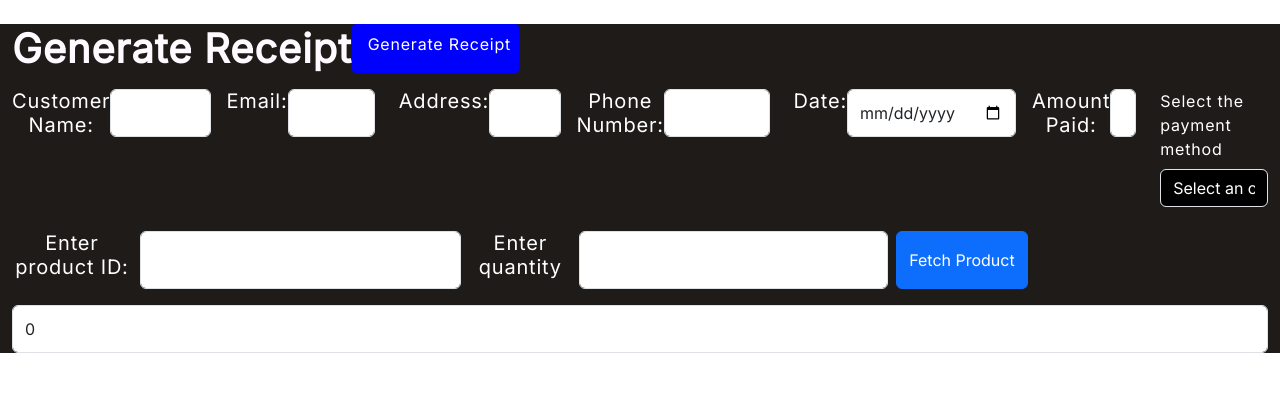
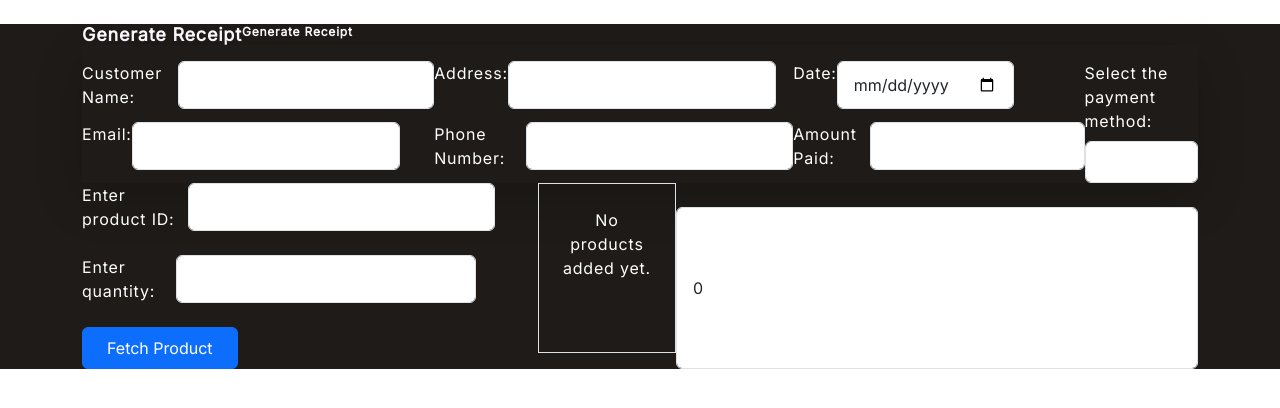
Before and after one commit to tobidechamp15/InvoiceXpress, a React (Create React App) app: page /rec-test in a window 1280 px wide. Shown: the top 408 px of the page. Built offline with nearby package versions, Linux system fonts and the light colour scheme; a web font is replaced by a local one.

Commit message:
dev changes

```diff
--- a/src/Components/CustomerInfo.jsx
+++ b/src/Components/CustomerInfo.jsx
@@ -4,86 +4,106 @@ import PropTypes from "prop-types";
 
 const CustomerInfo = ({ onChange }) => {
   return (
-    <div className="flex items-center justify-center w-full ">
-      <div className="md:w-[75%] w-full">
-        <div className="flex flex-col gap-4 items-start mt-3">
-          <div className="flex justify-between w-full gap-3 xsm:flex-col">
-            <div className="flex w-full flex-col items-start">
-              <label htmlFor="customerName" className="input-name">
+    <div className="flex items-center justify-center w-full bg-[#1e1b18] py-10">
+      <div className="md:w-[75%] w-full bg-[#1e1b18] text-white shadow-lg rounded-lg p-6">
+        <div className="flex flex-col gap-6 items-start mt-3">
+          {/* Customer Name & Email */}
+          <div className="flex justify-between w-full gap-6 flex-wrap">
+            <div className="flex w-full md:w-[48%] flex-col items-start">
+              <label
+                htmlFor="customerName"
+                className="text-sm text-white font-medium"
+              >
                 Customer Name:
               </label>
               <input
                 type="text"
                 id="customerName"
-                className="form-control input-field"
+                className="form-control input-field bg-gray-50 border border-gray-300 rounded-lg w-full py-2 px-3 text-sm focus:outline-none focus:ring-2 focus:ring-blue-400 transition duration-200"
                 onChange={(e) => onChange("customerName", e.target.value)}
               />
             </div>
-            <div className="flex w-full flex-col items-start">
-              <label htmlFor="email" className="input-name">
+            <div className="flex w-full md:w-[48%] flex-col items-start">
+              <label htmlFor="email" className="text-sm text-white font-medium">
                 Email:
               </label>
               <input
                 type="email"
-                className="form-control input-field"
+                className="form-control input-field bg-gray-50 border border-gray-300 rounded-lg w-full py-2 px-3 text-sm focus:outline-none focus:ring-2 focus:ring-blue-400 transition duration-200"
                 id="email"
                 onChange={(e) => onChange("email", e.target.value)}
               />
             </div>
           </div>
-          <div className="flex justify-between w-full gap-3 xsm:flex-col">
-            <div className="flex w-full flex-col items-start">
-              <label htmlFor="address" className="input-name">
+
+          {/* Address & Phone Number */}
+          <div className="flex justify-between w-full gap-6 flex-wrap">
+            <div className="flex w-full md:w-[48%] flex-col items-start">
+              <label
+                htmlFor="address"
+                className="text-sm text-white font-medium"
+              >
                 Address:
               </label>
               <input
                 type="text"
-                className="form-control input-field"
+                className="form-control input-field bg-gray-50 border border-gray-300 rounded-lg w-full py-2 px-3 text-sm focus:outline-none focus:ring-2 focus:ring-blue-400 transition duration-200"
                 id="address"
                 onChange={(e) => onChange("address", e.target.value)}
               />
             </div>
-            <div className="flex w-full flex-col items-start">
-              <label htmlFor="phoneNumber" className="input-name">
+            <div className="flex w-full md:w-[48%] flex-col items-start">
+              <label
+                htmlFor="phoneNumber"
+                className="text-sm text-white font-medium"
+              >
                 Phone Number:
               </label>
               <input
                 type="number"
-                className="form-control input-field"
+                className="form-control input-field bg-gray-50 border border-gray-300 rounded-lg w-full py-2 px-3 text-sm focus:outline-none focus:ring-2 focus:ring-blue-400 transition duration-200"
                 id="phoneNumber"
                 onChange={(e) => onChange("phoneNumber", e.target.value)}
               />
             </div>
           </div>
 
-          <div className="flex justify-between w-full gap-3 xsm:flex-col">
-            <div className="flex w-full flex-col items-start">
-              <label htmlFor="Date" className="input-name">
+          {/* Date & Amount Paid */}
+          <div className="flex justify-between w-full gap-6 flex-wrap">
+            <div className="flex w-full md:w-[48%] flex-col items-start">
+              <label htmlFor="date" className="text-sm text-white font-medium">
                 Date:
               </label>
               <input
                 type="date"
-                className="form-control input-field"
+                className="form-control input-field bg-gray-50 border border-gray-300 rounded-lg w-full py-2 px-3 text-sm focus:outline-none focus:ring-2 focus:ring-blue-400 transition duration-200"
                 id="date"
                 onChange={(e) => onChange("date", e.target.value)}
               />
             </div>
-            <div className="flex w-full flex-col items-start">
-              <label htmlFor="amountPaid" className="input-name">
+            <div className="flex w-full md:w-[48%] flex-col items-start">
+              <label
+                htmlFor="amountPaid"
+                className="text-sm text-white font-medium"
+              >
                 Amount Paid:
               </label>
               <input
                 type="number"
-                className="form-control input-field"
+                className="form-control input-field bg-gray-50 border border-gray-300 rounded-lg w-full py-2 px-3 text-sm focus:outline-none focus:ring-2 focus:ring-blue-400 transition duration-200"
                 id="amountPaid"
                 onChange={(e) => onChange("amountPaid", e.target.value)}
               />
             </div>
           </div>
+
+          {/* Payment Method */}
           <div className="w-full">
-            <label>Select the payment method</label>
+            <label className="text-sm text-white font-medium">
+              Select the payment method:
+            </label>
             <select
-              className="bg-black form-control text-white w-full mt-2"
+              className="bg-gray-50 form-control text-white w-full mt-2 py-2 px-3 border border-gray-300 rounded-lg text-sm focus:outline-none focus:ring-2 focus:ring-blue-400 transition duration-200"
               onChange={(e) => onChange("paymentMethod", e.target.value)}
             >
               <option value="">Select an option</option>
--- a/src/Components/InvoiceHistory.jsx
+++ b/src/Components/InvoiceHistory.jsx
@@ -109,7 +109,7 @@ const InvoiceHistory = () => {
           </div>
         </div>
       ) : (
-        <div className="text-white container-fluid min-h-screen">
+        <div className="text-white container-fluid min-h-screen my-4">
           <div className="justify-between items-center flex md:mx-[24px]">
             <span className="nav-title">Invoice History</span>
             <Link
--- a/src/Components/Logout.jsx
+++ b/src/Components/Logout.jsx
@@ -24,9 +24,9 @@ const Logout = () => {
   return (
     <div
       onClick={handleLogOut}
-      className="flex justify-center  text-xs md:text-xl bg-pink-600 items-center w-full py-2 px-4 rounded-lg btn hover:bg-pink-700 transition-all ease-in-out text-white"
+      className="flex justify-center  text-xs text-[14px] bg-red-600 items-center  py-2 px-4 rounded-lg btn hover:bg-red-700 transition-all ease-in-out text-white"
     >
-      <FontAwesomeIcon icon={faSignOut} className="me-2" />
+      <FontAwesomeIcon icon={faSignOut} className="me-2 text-[14px]" />
       Logout
     </div>
   );
--- a/src/Components/ReceiptTest.jsx
+++ b/src/Components/ReceiptTest.jsx
@@ -14,16 +14,20 @@ const ReceiptTest = () => {
   const [amountPaid, setAmountPaid] = useState("");
   const [products, setProducts] = useState([]);
   const [productInput, setProductInput] = useState({ id: "", quantity: "" });
-  const [showInvoice, setShowInvoice] = useState("");
+  const [showInvoice, setShowInvoice] = useState(false); // Changed to boolean
   const [invoiceData, setInvoiceData] = useState({});
+  const [loading, setLoading] = useState(false); // Loading state for async operations
 
+  // Handle input changes for product details
   const handleInputChange = (e) => {
     const { name, value } = e.target;
     setProductInput((prevInput) => ({ ...prevInput, [name]: value }));
   };
 
+  // Fetch product details by product ID
   const fetchProduct = async () => {
     try {
+      setLoading(true); // Set loading to true
       const response = await axiosInstance.get(
         `/getByProductId/${productInput.id}`,
         { headers }
@@ -34,50 +38,66 @@ const ReceiptTest = () => {
         quantity: productInput.quantity,
       };
       setProducts((prevProducts) => [...prevProducts, productWithQuantity]);
-      console.log(products);
-      setProductInput({ id: "", quantity: "" }); // Clear input fields after fetching
+      setProductInput({ id: "", quantity: "" }); // Clear input fields
     } catch (error) {
-      console.log(
-        // `Error fetching product with ID ${productInput.id}:`,
-        "Error",
-        error.response.data.message
+      console.error(
+        "Error fetching product:",
+        error.response?.data?.message || error.message
       );
+    } finally {
+      setLoading(false); // Set loading to false after fetching
     }
   };
 
+  // Handle customer information change
   const handleCustomerInfoChange = (name, value) => {
-    // Handle changes in customer information
-
-    if (name === "customerName") {
+    switch (name) {
+      case "customerName":
         setCustomerName(value);
-    } else if (name === "address") {
+        break;
+      case "email":
+        setEmail(value);
+        break;
+      case "phoneNumber":
+        setPhoneNumber(value);
+        break;
+      case "address":
         setAddress(value);
-    } else if (name === "paymentMethod") {
+        break;
+      case "paymentMethod":
         setPaymentMethod(value);
-    } else if (name === "email") {
-      setEmail(value);
-    } else if (name === "phoneNumber") {
-      setPhoneNumber(value);
-    } else if (name === "date") {
+        break;
+      case "date":
         setDate(value);
-    } else if (name === "amountPaid") {
+        break;
+      case "amountPaid":
         setAmountPaid(value);
+        break;
+      default:
+        break;
     }
   };
+
+  // Handle form submission to add products
   const handleSubmit = (e) => {
     e.preventDefault();
     if (productInput.id.trim() !== "" && productInput.quantity.trim() !== "") {
       fetchProduct();
+    } else {
+      alert("Please enter both product ID and quantity.");
     }
   };
+
+  // Calculate total amount for the products added
   const calculateTotalAmount = () => {
-    return products.reduce((total, product) => {
-      return total + product.price * product.quantity;
-    }, 0);
+    return products.reduce(
+      (total, product) => total + product.price * product.quantity,
+      0
+    );
   };
 
+  // Create invoice
   const handleCreateInvoice = () => {
-    // handleCustomerInfoChange();
     const items = products.map((product) => ({
       itemName: product.productName,
       quantity: product.quantity,
@@ -99,80 +119,118 @@ const ReceiptTest = () => {
     axiosInstance
       .post("/createInvoice", data, { headers })
       .then((response) => {
-        console.log(response.data.invoice);
-        setInvoiceData(JSON.parse(data)); // Set invoice data
-        console.log(JSON.parse(data)); // Set invoice data
-        setShowInvoice(true);
-        // setShowInvoice(true); // Show the receipt after generating it
+        console.log(response.data);
+        setInvoiceData(JSON.parse(data));
+        setShowInvoice(true); // Show the receipt after generating it
       })
       .catch((err) => {
-        console.error(err.response);
+        console.error(
+          "Error creating invoice:",
+          err.response?.data?.message || err.message
+        );
       });
   };
+
   return (
     <>
       {showInvoice ? (
         <Receipt invoiceData={invoiceData} />
       ) : (
-        <div className="text-white container-fluid min-h-screen my-4 ">
-          <div className="justify-between items-center flex md:mx-[24px]">
+        <div className="container mx-auto text-white my-4 flex-grow">
+          {/* Header */}
+          <div className="flex justify-between items-center md:mx-[24px]">
             <span className="nav-title">Generate Receipt</span>
             <span
-              to="/dashboard/add-products"
-              //   onClick={setShowModal(true)}
-              className="flex gap-2 items-center gen-rec-cont"
+              onClick={handleCreateInvoice}
+              className="cursor-pointer flex items-center gap-2 gen-rec"
             >
-              <img src="" alt="" />
-              <span onClick={handleCreateInvoice} className="gen-rec">
               Generate Receipt
             </span>
-            </span>
           </div>
+
+          {/* Customer Info Component */}
           <CustomerInfo onChange={handleCustomerInfoChange} />
-          <div className="flex flex-col w-full justify-center items-center mt-4">
+
+          {/* Product Form */}
+          <div className="flex flex-col w-full justify-center items-center mt-6">
             <form
               onSubmit={handleSubmit}
-              className=" flex gap-2 xsm:flex-col xsm:w-full md:w-[75%]  items-center justify-center"
+              className="flex flex-wrap gap-4 justify-center items-center w-full md:w-[75%]"
             >
-              <div className=" flex-col flex gap-2 items-start w-full">
-                <span className="input-name">Enter product ID:</span>
+              {/* Product ID Field */}
+              <div className="flex flex-col gap-1 items-start w-full md:w-[196px]">
+                <label htmlFor="productId" className="text-sm text-white">
+                  Enter product ID:
+                </label>
                 <input
+                  id="productId"
                   type="number"
-                  className="form-control input-text  md:w-[196px]"
+                  className="form-control input-text w-full border rounded-lg px-3 py-2 text-sm focus:outline-none focus:ring-2 focus:ring-blue-400"
                   name="id"
                   value={productInput.id}
                   onChange={handleInputChange}
                   required
                 />
               </div>
-              <div className=" flex-col flex gap-2 items-start w-full">
-                <span className="input-name">Enter quantity</span>
+
+              {/* Quantity Field */}
+              <div className="flex flex-col gap-1 items-start w-full md:w-[196px]">
+                <label htmlFor="quantity" className="text-sm text-white">
+                  Enter quantity:
+                </label>
                 <input
+                  id="quantity"
                   type="number"
-                  className="form-control input-text md:w-[196px]"
+                  className="form-control input-text w-full border rounded-lg px-3 py-2 text-sm focus:outline-none focus:ring-2 focus:ring-blue-400"
                   name="quantity"
                   value={productInput.quantity}
                   onChange={handleInputChange}
                   required
                 />
               </div>
-              <button type="submit" className="btn btn-primary md:w-[96px]">
-                Fetch Product
+
+              {/* Submit Button */}
+              <button
+                type="submit"
+                className="btn btn-primary bg-blue-500 text-white rounded-lg px-4 py-2 w-full md:w-[96px] hover:bg-blue-600 transition duration-200"
+              >
+                {loading ? "Fetching..." : "Fetch Product"}
               </button>
             </form>
+
+            {/* Product List */}
+            <ul className="mt-6 w-full md:w-[75%] bg-gray-50 border border-gray-200 rounded-lg p-4">
+              {products.length > 0 ? (
+                products.map((product, index) => (
+                  <li
+                    key={index}
+                    className="flex justify-between items-center p-2 bg-white border-b rounded-md mb-2"
+                  >
+                    <span className="text-gray-700 text-sm">
+                      {product.productName}
+                    </span>
+                    <span className="text-gray-500 text-sm">
+                      #{product.price}
+                    </span>
+                    <span className="text-gray-500 text-sm">
+                      Qty: {product.quantity}
+                    </span>
+                  </li>
+                ))
+              ) : (
+                <p className="text-gray-500 text-sm text-center">
+                  No products added yet.
+                </p>
+              )}
+            </ul>
+
+            {/* Total Amount */}
+            <input
+              className="form-control bg-gray-100 border rounded-lg px-3 py-2 text-sm mt-4 md:w-[196px] focus:outline-none focus:ring-2 focus:ring-blue-400"
+              value={calculateTotalAmount()}
+              readOnly
+            />
           </div>
-          <ul>
-            {products.map((product, index) => (
-              <li key={index}>
-                {product.productName} - #{product.price} - Quantity:
-                {product.quantity}
-              </li>
-            ))}
-          </ul>
-          <input
-            className="input-field form-control my-3 md:w-[196px]"
-            value={calculateTotalAmount()}
-          />
         </div>
       )}
     </>
--- a/src/Components/Recgen.jsx
+++ b/src/Components/Recgen.jsx
@@ -58,7 +58,7 @@ const Recgen = () => {
   };
 
   return (
-    <div className="container-fluid min-h-screen py-5">
+    <div className="container-fluid flex-grow py-5">
       {showReceipt ? (
         <Receipt
           customerName={customerName}
--- a/src/index.css
+++ b/src/index.css
@@ -173,7 +173,7 @@ body {
 
 .active-tab {
   color: var(--Color-White, var(--white, #fff));
-  font-size: 16px;
+  font-size: 12px;
   font-style: normal;
   font-weight: 700;
   line-height: normal;
@@ -200,7 +200,6 @@ body {
 
 .dropdown-open a {
   display: block;
-  color: #fff;
   text-decoration: none;
   padding: 10px 10px;
   transition: background-color 0.3s;
@@ -236,6 +235,7 @@ body {
   transition: ease-in-out 0.5s;
   border-bottom: none !important;
   width: 100% !important;
+  font-size: 12px;
 }
 
 .rotate {
@@ -244,7 +244,7 @@ body {
 
 .nav-title {
   color: var(--Text, #fffaff);
-  font-size: 40px;
+  font-size: 18px;
   font-style: normal;
   font-weight: 700;
   line-height: normal;
@@ -330,6 +330,14 @@ body {
   font-size: 16px;
   line-height: 19.36px;
 }
+.gen-rec {
+  color: var(--Text, #fffaff);
+  font-size: 12px;
+  font-style: normal;
+  text-align: center;
+  font-weight: 600;
+  line-height: normal;
+}
 
 @media (max-width: 768px) {
   .item-input {
@@ -396,7 +404,7 @@ body {
 
   .sales {
     color: var(--Text, #fffaff);
-    font-size: 14px;
+    font-size: 12px;
     font-style: normal;
     font-weight: 600;
     line-height: normal;
```
Also changed, not shown: src/Components/Dashboard.jsx (+15 -17 lines), src/Components/Home.jsx (+24 -19 lines). Lines whose indentation alone changed are shown as unchanged.
